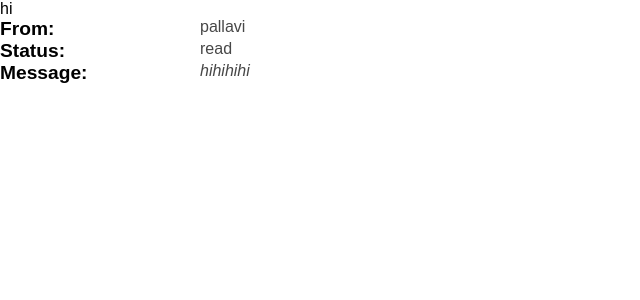
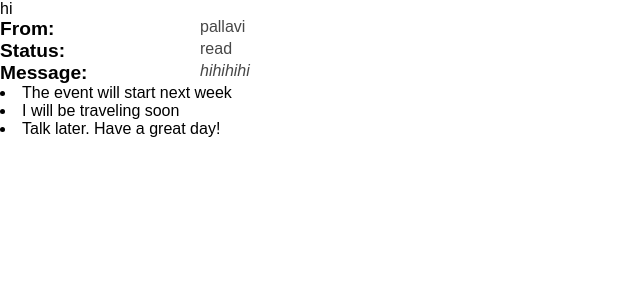
Before and after one commit to pallavihegde1/message-app, a React (Create React App) app: page / in a window 1280 px wide. Shown: the top 300 px of the page, without its empty margins (0-640 px from the left). Built offline with nearby package versions, Linux system fonts and the light colour scheme.

Commit message:
iterating the array with map

```diff
--- a/src/Components/message-list.js
+++ b/src/Components/message-list.js
@@ -7,12 +7,29 @@ class MessageList extends Component {
       from: 'pallavi',
       content: 'hihihihi',
       status: 'read'
-    }
+    },
+      messages:  [
+          {
+          from: 'John',
+          message: 'The event will start next week',
+          status: 'unread'
+          },
+          {
+          from: 'Martha',
+          message: 'I will be traveling soon',
+          status: 'read'
+          },
+          {
+          from: 'Jacob',
+          message: 'Talk later. Have a great day!',
+          status: 'read'
+          }
+    ]
   }
   render(){
     return(
       <div>
-        <MessageView message={this.state.message}/>
+        <MessageView message={this.state.message} messages={this.state.messages}/>
       </div>
     );
   }
--- a/src/Components/message-view.js
+++ b/src/Components/message-view.js
@@ -6,6 +6,7 @@ class MessageView extends Component {
     return(
       <div className="container">
         hi
+        <div className="singleMessage">
           <div className="from">
               <span className="label">From: </span>
               <span className="value">{this.props.message.from}</span>
@@ -18,6 +19,12 @@ class MessageView extends Component {
               <span className="label">Message: </span>
               <span className="value">{this.props.message.content}</span>
           </div>
+        </div>
+        <div className="messageList">
+           { this.props.messages.map((message,index) => (
+            <li key={index}> {message.message}</li>
+          ))}
+        </div>
       </div>
     );
   }
```
